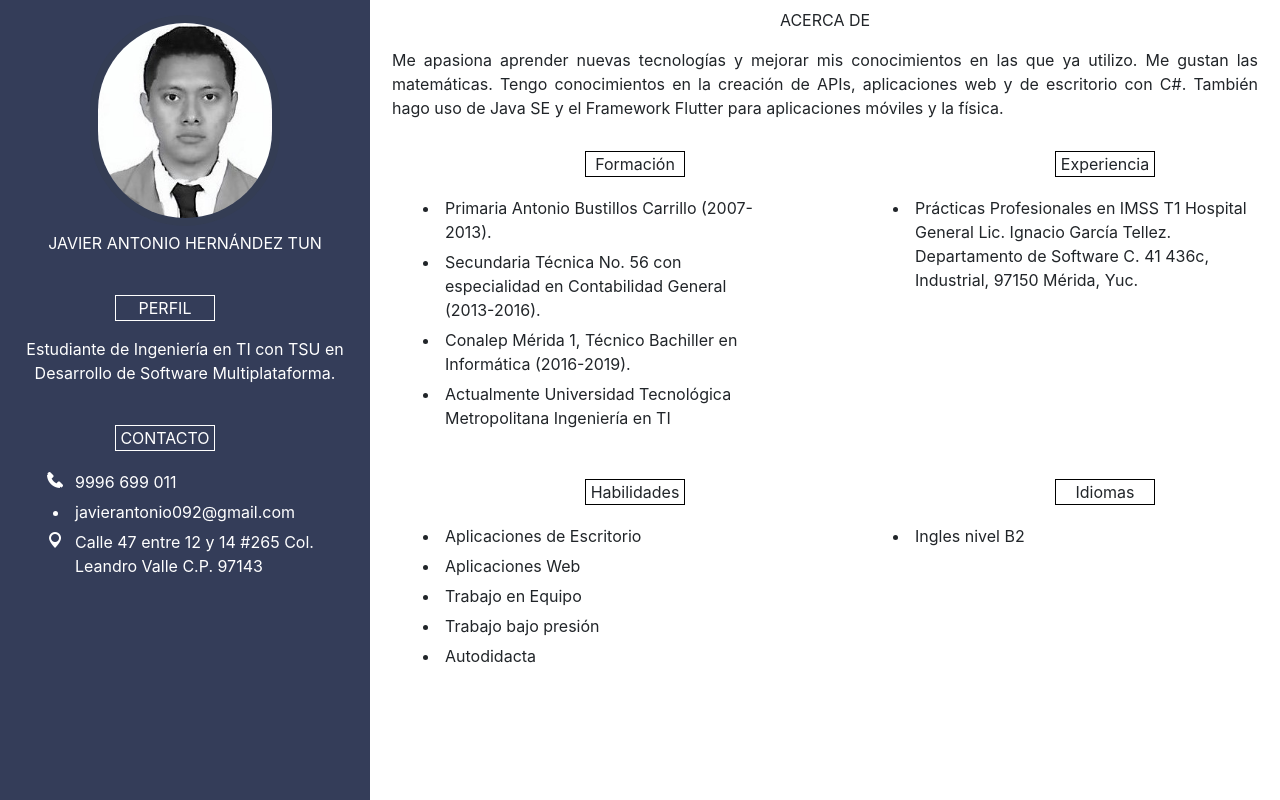
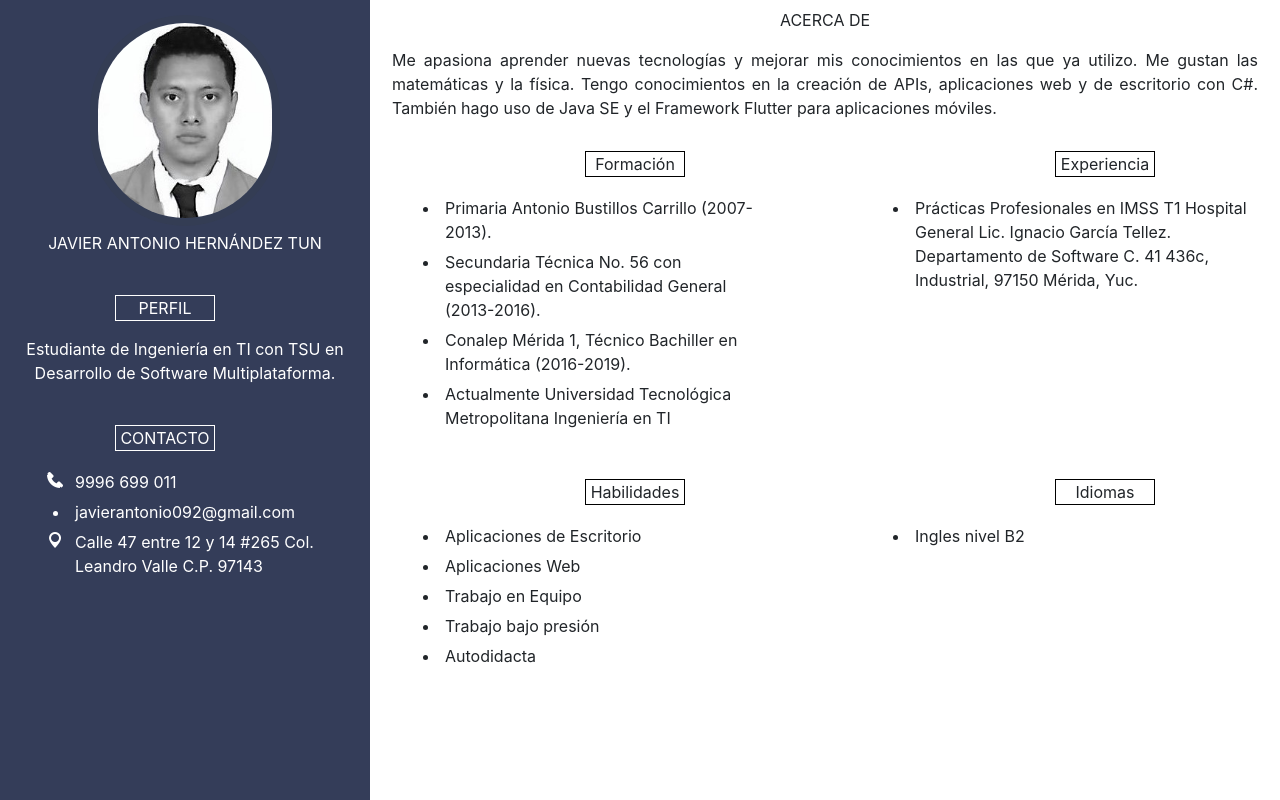
Before and after one commit to javherantt/MICurriculum, a plain HTML site: page index.html in a window 1280 px wide. Drawn offline with nearby package versions, Linux system fonts and the light colour scheme.

Commit message:
°2 - Corrección de datos

```diff
--- a/index.html
+++ b/index.html
@@ -25,7 +25,7 @@
 		<p>ACERCA DE</p>
 		<div>
 			<p class="textInfo">Me apasiona aprender nuevas tecnologías y mejorar mis
-			conocimientos en las que ya utilizo. Me gustan las matemáticas. Tengo conocimientos en la creación de APIs, aplicaciones web y de escritorio con C#. También hago uso de Java SE y el Framework Flutter para aplicaciones móviles y la física.</p>
+			conocimientos en las que ya utilizo. Me gustan las matemáticas y la física. Tengo conocimientos en la creación de APIs, aplicaciones web y de escritorio con C#. También hago uso de Java SE y el Framework Flutter para aplicaciones móviles.</p>
 		</div>
 		<div class="row">
 			<div class="col-sm divSub">
```
